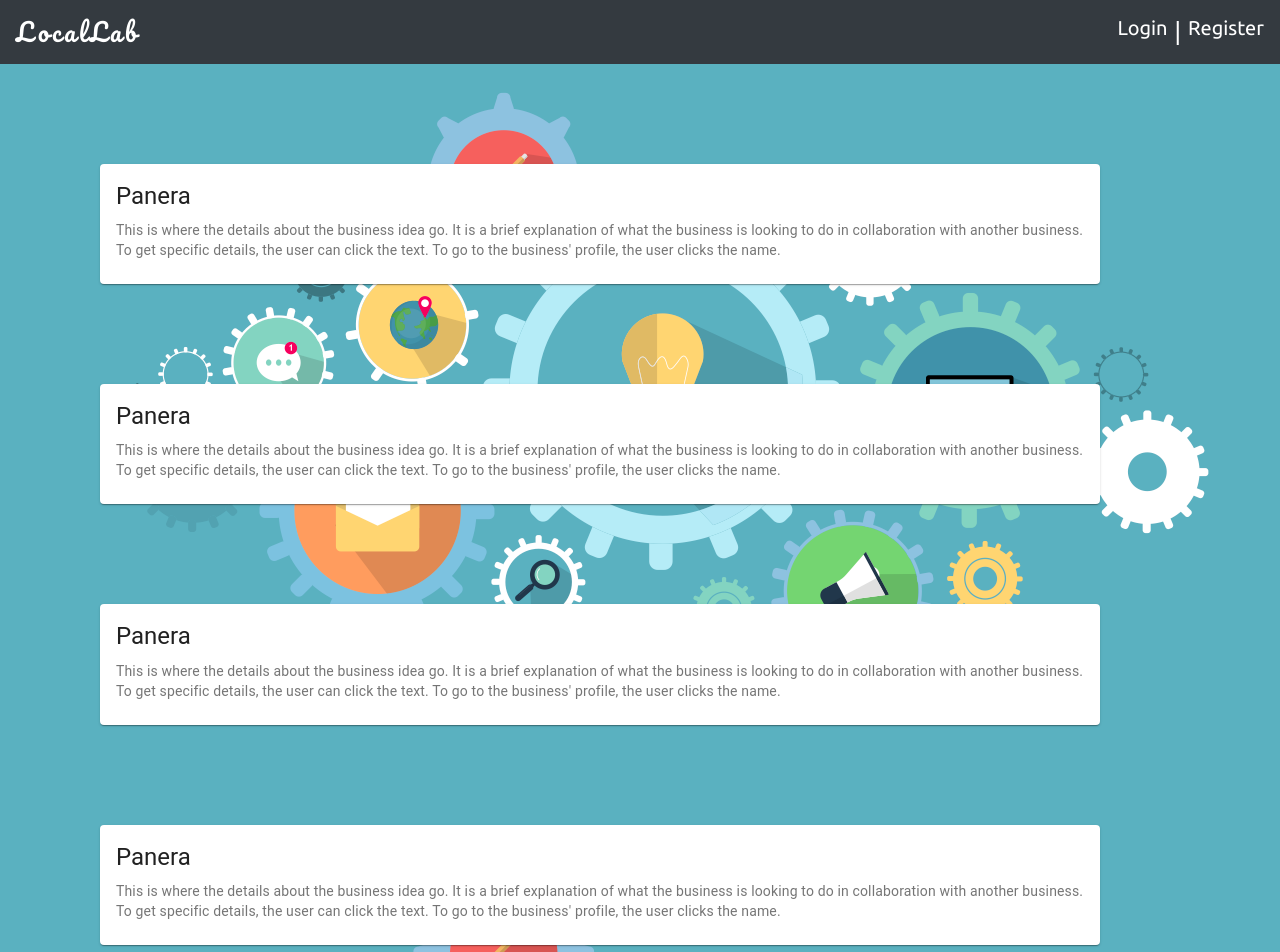
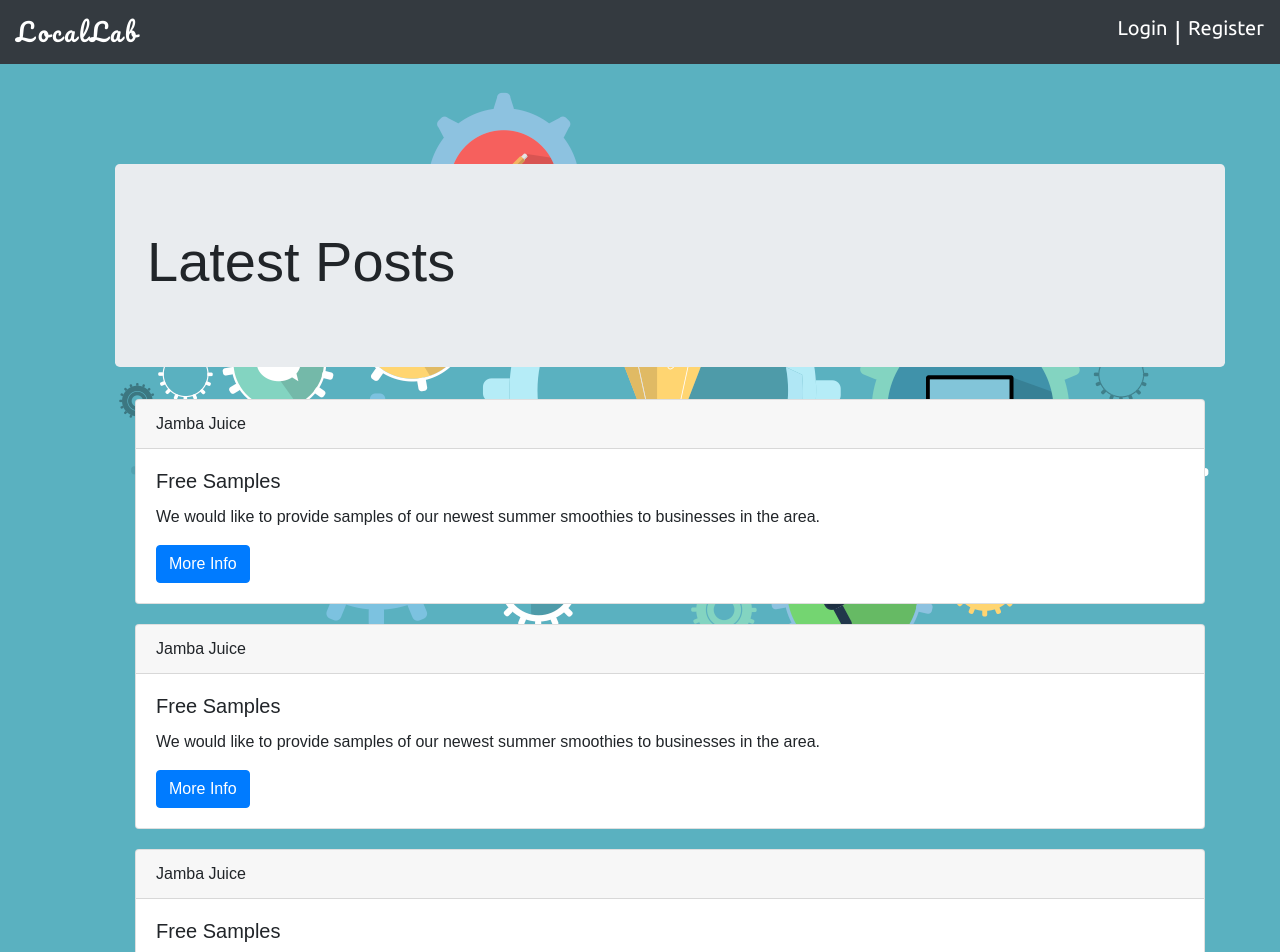
Before and after one commit to jlaceda/locollab, a React (Create React App) app in the folder client/: page / in a window 1280 px wide. Shown: the top 952 px of the page. Built offline with nearby package versions, Linux system fonts and the light colour scheme.

Commit message:
use Main instead of Cards

```diff
--- a/client/src/App.jsx
+++ b/client/src/App.jsx
@@ -6,7 +6,6 @@
 import Navbar from './components/Navbar/index'
 import Main from './components/Main'
 import Profile from './components/ProfilePage/profile'
-import Cards from './components/Cards/cards'
 
 class App extends Component {
   render () {
@@ -16,7 +15,7 @@
         <Switch>
           <Route path='/profile' components={Profile} />
           <Route path='/newProfile' component={BizProfile} />
-          <Route path='/' component={Cards} />
+          <Route path='/' component={Main} />
         </Switch>
       </Router>
     )
--- a/client/src/components/Cards/cards.js
+++ /dev/null
@@ -1,142 +0,0 @@
-import React from 'react';
-import { makeStyles } from '@material-ui/core/styles';
-import Card from '@material-ui/core/Card';
-import CardActionArea from '@material-ui/core/CardActionArea';
-import CardContent from '@material-ui/core/CardContent';
-import CardMedia from '@material-ui/core/CardMedia';
-import Typography from '@material-ui/core/Typography';
-
-
-const useStyles = makeStyles({
-  card: {
-    width: 1000,
-    display: 'flex',
-    flexDirection: 'row',
-    justifyContent: 'center',
-    margin: 100
-  },
-  business:{
-
-  },
-  details: {
-    display: 'flex',
-    flexDirection: 'column',
-  },
-  media: {
-    display: 'flex',
-    flexDirection: 'column',
-  },
-});
-
-export default function MediaCard() {
-  const classes = useStyles();
-
-  return (
-    <div>
-      <Card className={classes.card}>
-
-
-     <CardMedia
-       className={classes.media}
-       //image="/Users/SophieOT/Documents/uwcode/projects/project3/project3team1/client/public/images/"
-       title="Panera Logo"
-     />
-
-     <CardContent classname={classes.details}>
-     <CardActionArea className="businessName">
-       <Typography gutterBottom variant="h5" component="h2" className={classes.business}>
-         Panera
-       </Typography>
-     </CardActionArea>
-     <CardActionArea>
-       <Typography variant="body2" color="textSecondary" component="p">
-         This is where the details about the business idea go.
-         It is a brief explanation of what the business is looking to do in collaboration with another business.
-         To get specific details, the user can click the text.
-         To go to the business' profile, the user clicks the name.
-       </Typography>
-     </CardActionArea>
-     </CardContent>
-
- </Card>
- <Card className={classes.card}>
-
-
-        <CardMedia
-          className={classes.media}
-          //image="/Users/SophieOT/Documents/uwcode/projects/project3/project3team1/client/public/images/"
-          title="Panera Logo"
-        />
-
-        <CardContent classname={classes.details}>
-        <CardActionArea className="businessName">
-          <Typography gutterBottom variant="h5" component="h2" className={classes.business}>
-            Panera
-          </Typography>
-        </CardActionArea>
-        <CardActionArea>
-          <Typography variant="body2" color="textSecondary" component="p">
-            This is where the details about the business idea go.
-            It is a brief explanation of what the business is looking to do in collaboration with another business.
-            To get specific details, the user can click the text.
-            To go to the business' profile, the user clicks the name.
-          </Typography>
-        </CardActionArea>
-        </CardContent>
-
-    </Card>
-    <Card className={classes.card}>
-
-
-        <CardMedia
-          className={classes.media}
-          //image="/Users/SophieOT/Documents/uwcode/projects/project3/project3team1/client/public/images/"
-          title="Panera Logo"
-        />
-
-        <CardContent classname={classes.details}>
-        <CardActionArea className="businessName">
-          <Typography gutterBottom variant="h5" component="h2" className={classes.business}>
-            Panera
-          </Typography>
-        </CardActionArea>
-        <CardActionArea>
-          <Typography variant="body2" color="textSecondary" component="p">
-            This is where the details about the business idea go.
-            It is a brief explanation of what the business is looking to do in collaboration with another business.
-            To get specific details, the user can click the text.
-            To go to the business' profile, the user clicks the name.
-          </Typography>
-        </CardActionArea>
-        </CardContent>
-
-    </Card>
-    <Card className={classes.card}>
-
-
-        <CardMedia
-          className={classes.media}
-          //image="/Users/SophieOT/Documents/uwcode/projects/project3/project3team1/client/public/images/"
-          title="Panera Logo"
-        />
-
-        <CardContent classname={classes.details}>
-        <CardActionArea className="businessName">
-          <Typography gutterBottom variant="h5" component="h2" className={classes.business}>
-            Panera
-          </Typography>
-        </CardActionArea>
-        <CardActionArea>
-          <Typography variant="body2" color="textSecondary" component="p">
-            This is where the details about the business idea go.
-            It is a brief explanation of what the business is looking to do in collaboration with another business.
-            To get specific details, the user can click the text.
-            To go to the business' profile, the user clicks the name.
-          </Typography>
-        </CardActionArea>
-        </CardContent>
-
-    </Card>
-    </div>
-  );
-}
```
Also changed, not shown: client/src/components/Card/index.jsx (deleted), client/src/components/Card/style.css (deleted).
